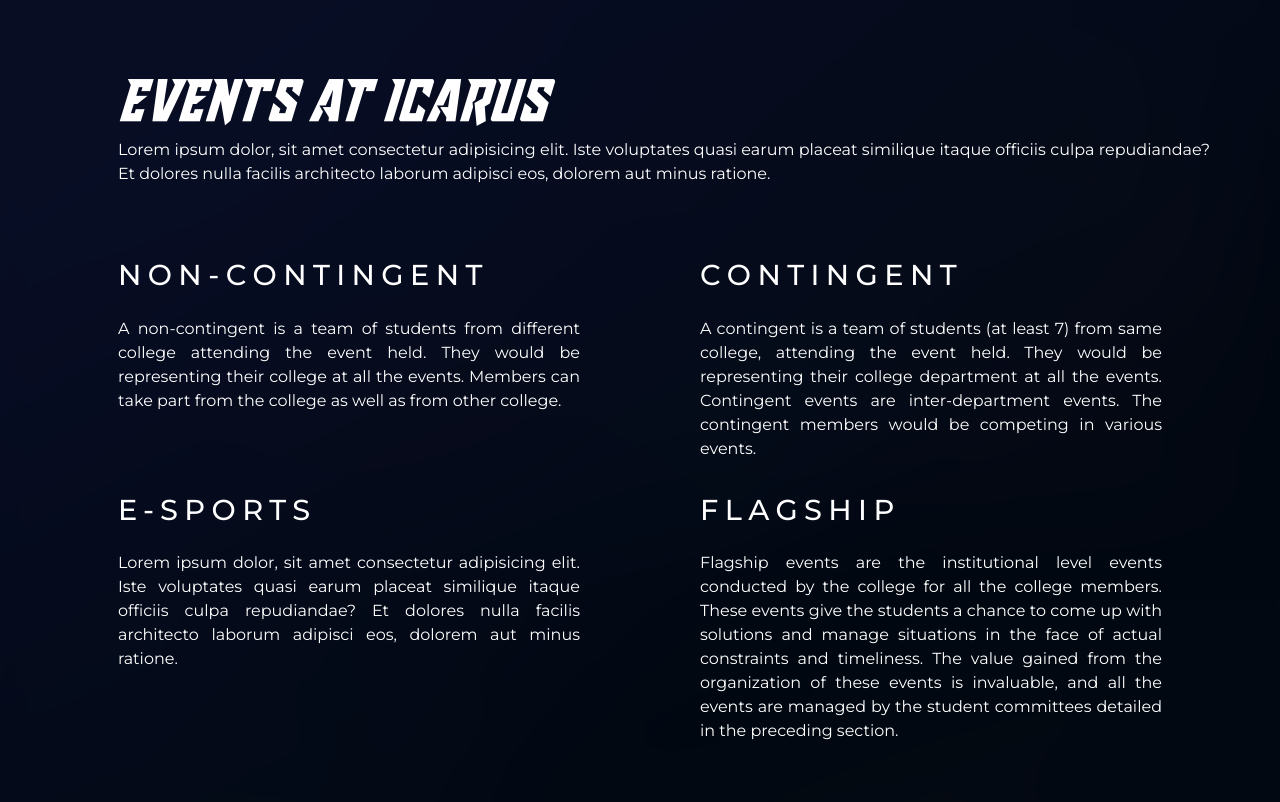
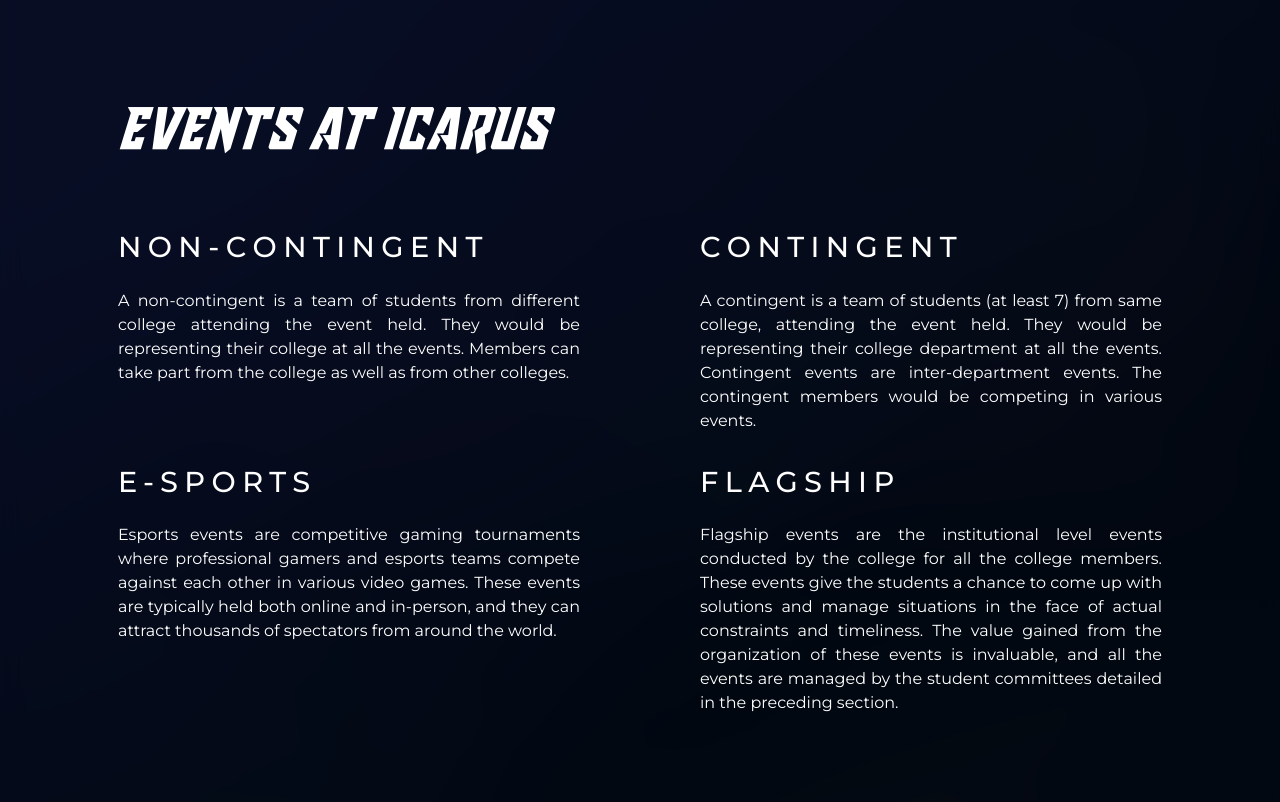
Before and after one commit to KrishayNair/icaruswebsite, a React (Create React App) app: page / in a window 1280 px wide. Shown: the part 1800-2602 px from the top of the page. Built offline with nearby package versions, Linux system fonts and the light colour scheme.

Commit message:
Event Description

```diff
--- a/src/Components/Home.js
+++ b/src/Components/Home.js
@@ -256,14 +256,14 @@
                     <div className="container px-0">
                         <div className="gy-4" style={{ "marginBottom": "4rem" }}>
                             <h6>EVENTS AT ICARUS</h6>
-                            <p>Lorem ipsum dolor, sit amet consectetur adipisicing elit. Iste voluptates quasi earum placeat similique itaque officiis culpa repudiandae? Et dolores nulla facilis architecto laborum adipisci eos, dolorem aut minus ratione.</p>
+                            {/* <p>Lorem ipsum dolor, sit amet consectetur adipisicing elit. Iste voluptates quasi earum placeat similique itaque officiis culpa repudiandae? Et dolores nulla facilis architecto laborum adipisci eos, dolorem aut minus ratione.</p> */}
                         </div>
                         <div className="row gy-2" style={{ backgroundColor: 'transparent' }}>
                             {/* -------------------------block with non-contigent events------------------------------------------------ */}
                             <div className="col-sm-12 col-lg-6">
                                 <div className="pt-2">
                                     <h6 className="mb-4">NON-CONTINGENT</h6>
-                                    <p >A non-contingent is a team of students from different college attending the event held. They would be representing their college at all the events. Members can take part from the college as well as from other college.</p>
+                                    <p >A non-contingent is a team of students from different college attending the event held. They would be representing their college at all the events. Members can take part from the college as well as from other colleges.</p>
                                 </div>
                             </div>
                             {/*-----------------------block with contigent events----------------------------------------------- --> */}
@@ -278,7 +278,7 @@
                             <div className="col-sm-12 col-lg-6">
                                 <div className="pt-2">
                                     <h6 className="mb-4">E-SPORTS</h6>
-                                    <p>Lorem ipsum dolor, sit amet consectetur adipisicing elit. Iste voluptates quasi earum placeat similique itaque officiis culpa repudiandae? Et dolores nulla facilis architecto laborum adipisci eos, dolorem aut minus ratione.</p>
+                                    <p>Esports events are competitive gaming tournaments where professional gamers and esports teams compete against each other in various video games. These events are typically held both online and in-person, and they can attract thousands of spectators from around the world.</p>
                                 </div>
                             </div>
                             {/*--------------------------block with flagship events----------------------------------------------- --> */}
```
Also changed, not shown: 1 other file (tests, documents, lock files or other folders).
